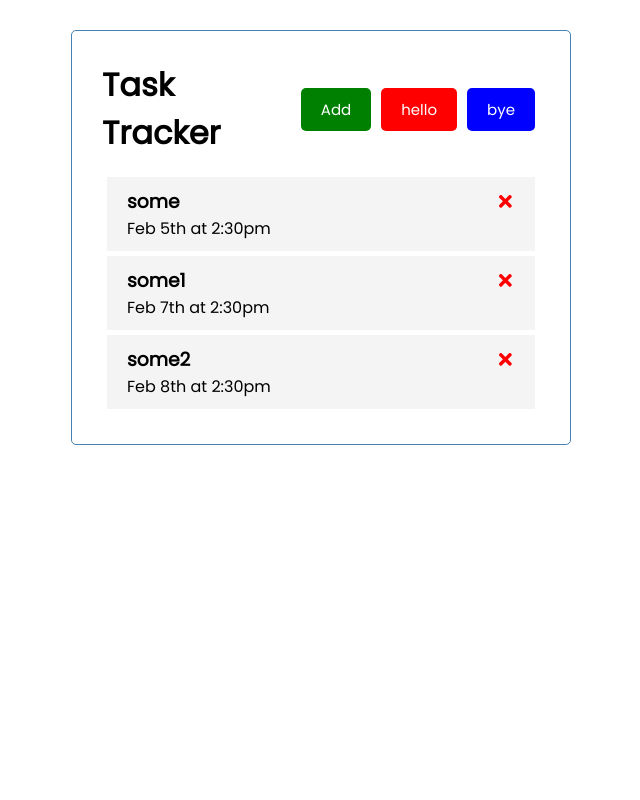
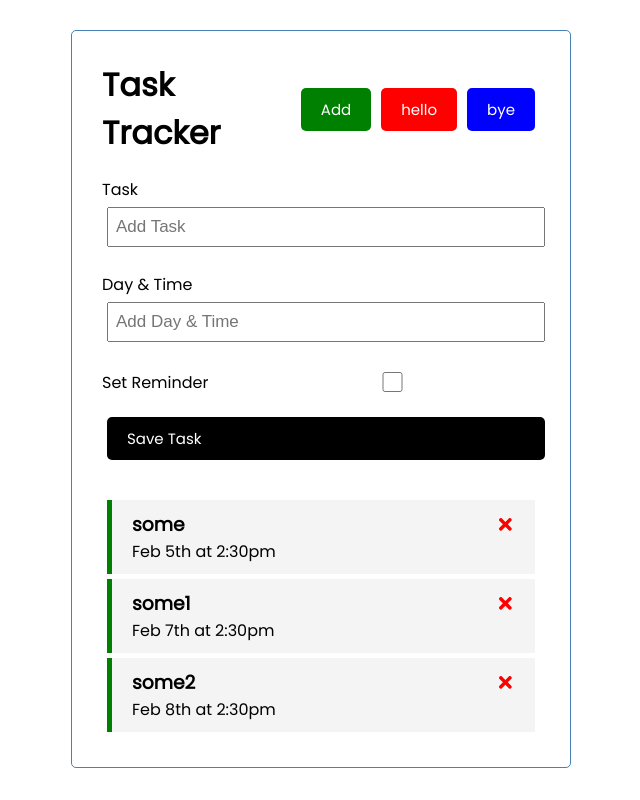
Before and after one commit to DannyCoop/React-Refresher, a React (Create React App) app: page / in a window 1280 px wide. Shown: the whole page, without its empty margins (319-959 px from the left). Built offline with nearby package versions, Linux system fonts and the light colour scheme.

Commit message:
added a form to the page

```diff
--- a/src/App.js
+++ b/src/App.js
@@ -1,6 +1,7 @@
 import { useState } from "react"
 import Header from "./Components/Header";
 import Tasks from "./Components/Tasks";
+import AddTask from "./Components/AddTask";
 
 function App() {
   const [tasks, setTasks] = useState([
@@ -29,11 +30,22 @@ function App() {
     setTasks(tasks.filter((tasks) => tasks.id !== id))
   }
 
+  // Toggle Reminder
+  const toggleReminder = (id) => {
+    console.log(tasks)
+    setTasks(tasks.map((task) =>
+      task.id == id ? {...task, reminder: !task.reminder} : task))
+  }
+
   return (
     <div className="container">
       <Header/>
+      <AddTask />
       {tasks.length > 0 ? (
-        <Tasks tasks={tasks} onDelete={deleteTask}/>
+        <Tasks tasks={tasks}
+        onDelete={deleteTask}
+        onToggle={toggleReminder}
+        />
       ) : ("No Task To Show")}
     </div>
   );
--- /dev/null
+++ b/src/Components/AddTask.js
@@ -0,0 +1,22 @@
+const AddTask = () => {
+    return (
+        <form className='add-form'>
+            <div className='form-control'>
+                <label>Task</label>
+                <input type='text' placeholder='Add Task' />
+            </div>
+            <div className='form-control'>
+                <label>Day & Time</label>
+                <input type='text' placeholder='Add Day & Time' />
+            </div>
+            <div className='form-control form-control-check'>
+                <label>Set Reminder</label>
+                <input type='checkbox' />
+            </div>
+
+            <input type ='sumbit' value='Save Task' className='btn btn-block'/>
+        </form>
+    )
+}
+
+export default AddTask
--- a/src/Components/Task.js
+++ b/src/Components/Task.js
@@ -1,11 +1,15 @@
 import {FaTimes} from 'react-icons/fa'
 
-const Task = ({task, onDelete}) => {
+const Task = ({task, onDelete, onToggle}) => {
     return(
-        <div className='task'>
+        <div className={`task ${task.reminder ? 'reminder' : ''}`} onDoubleClick={() => onToggle(task.id)}>
             <h3>
                 {task.text}
-                <FaTimes style={{color: 'red', cursor: 'pointer'}} onClick={() => onDelete(task.id)}/>
+                <FaTimes
+                    style={{color: 'red', cursor: 'pointer'}}
+                    onClick={() => onDelete(task.id)}
+
+                    />
             </h3>
             <p>{task.day}</p>
         </div>
--- a/src/Components/Tasks.js
+++ b/src/Components/Tasks.js
@@ -1,9 +1,14 @@
 import Task from "./Task"
-const Tasks = ({tasks, onDelete}) => {
+const Tasks = ({tasks, onDelete, onToggle}) => {
     return (
         <>
             {tasks.map((task) => (
-                <Task key={task.id } task={task} onDelete={onDelete}/>
+                <Task
+                key={task.id }
+                task={task}
+                onDelete={onDelete}
+                onToggle={onToggle}
+                />
             ))}
         </>
     )
```
